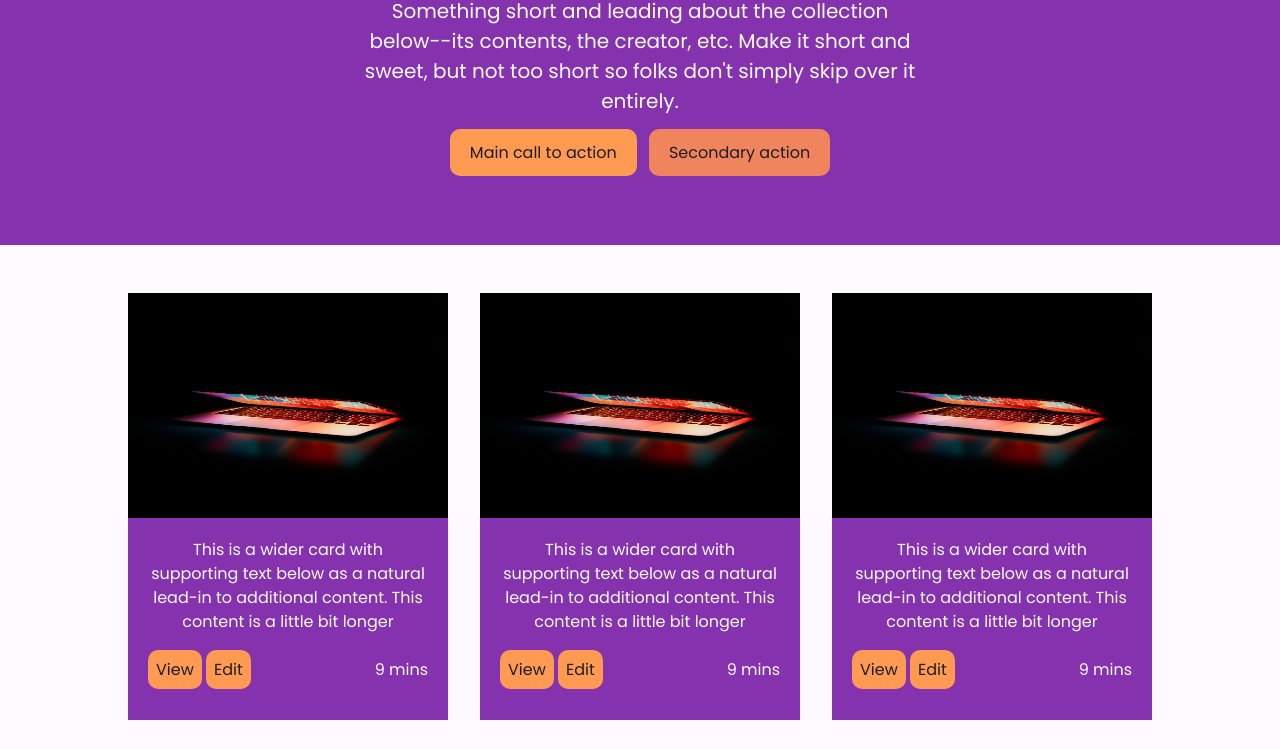
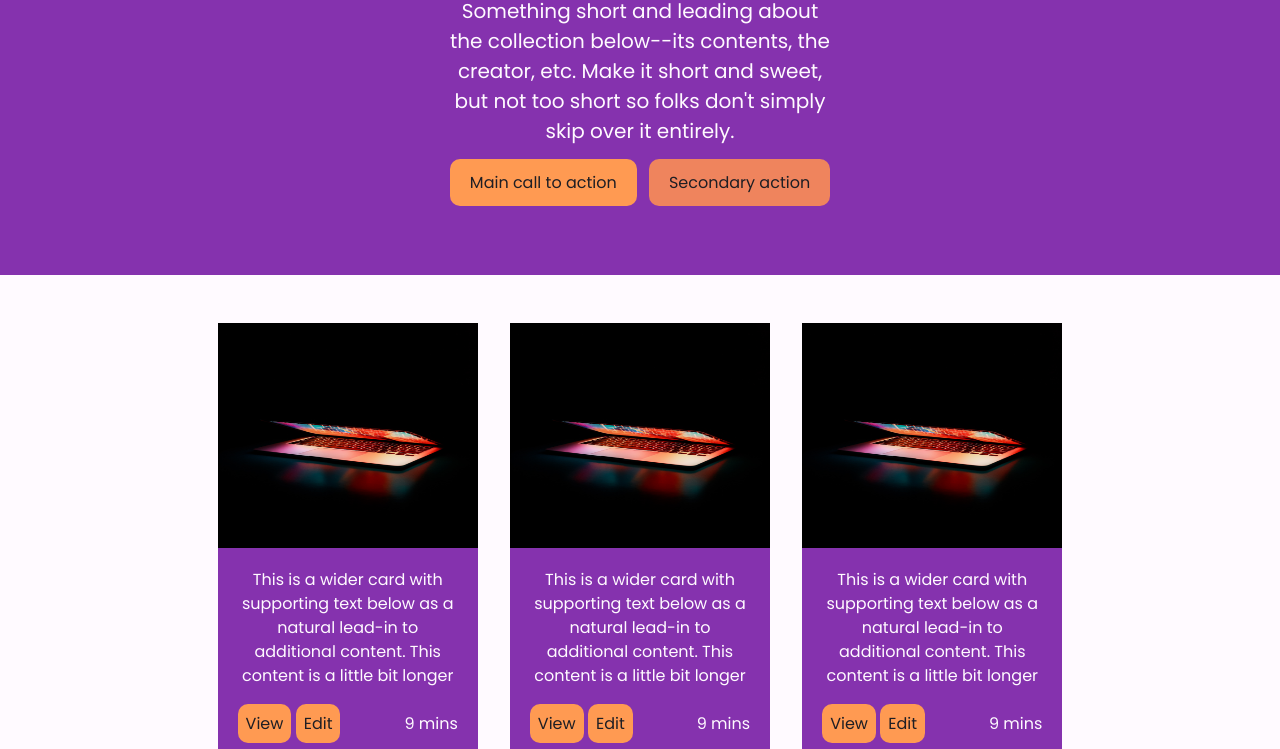
Before and after one commit to MWeeks6/Assignment_2, a plain HTML site: page index.html in a window 1280 px wide. Shown: the part 220-969 px from the top of the page. Drawn offline with Linux system fonts and the light colour scheme.

Commit message:
sizing change;

```diff
--- a/main.css
+++ b/main.css
@@ -118,7 +118,7 @@ footer {
 .album,
 .card-holder,
 .footer-container {
-  max-width: 80%;
+  max-width: 66%;
   margin: 0 auto;
 }
 
```
